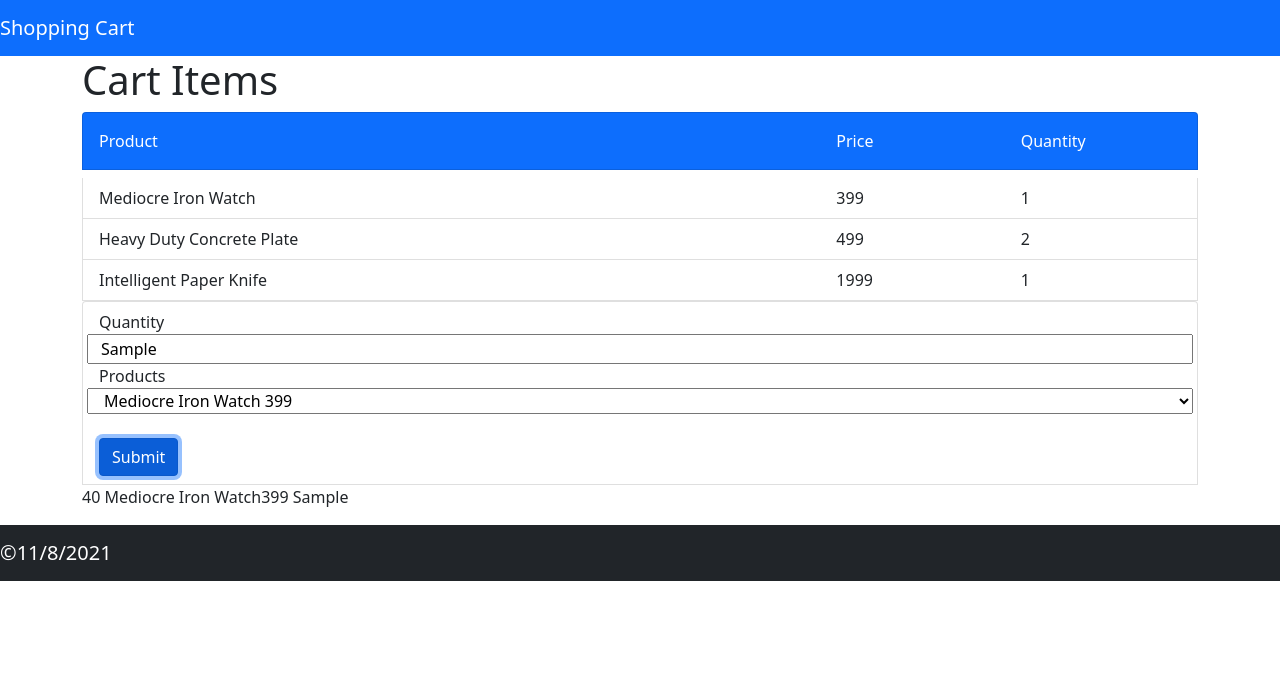
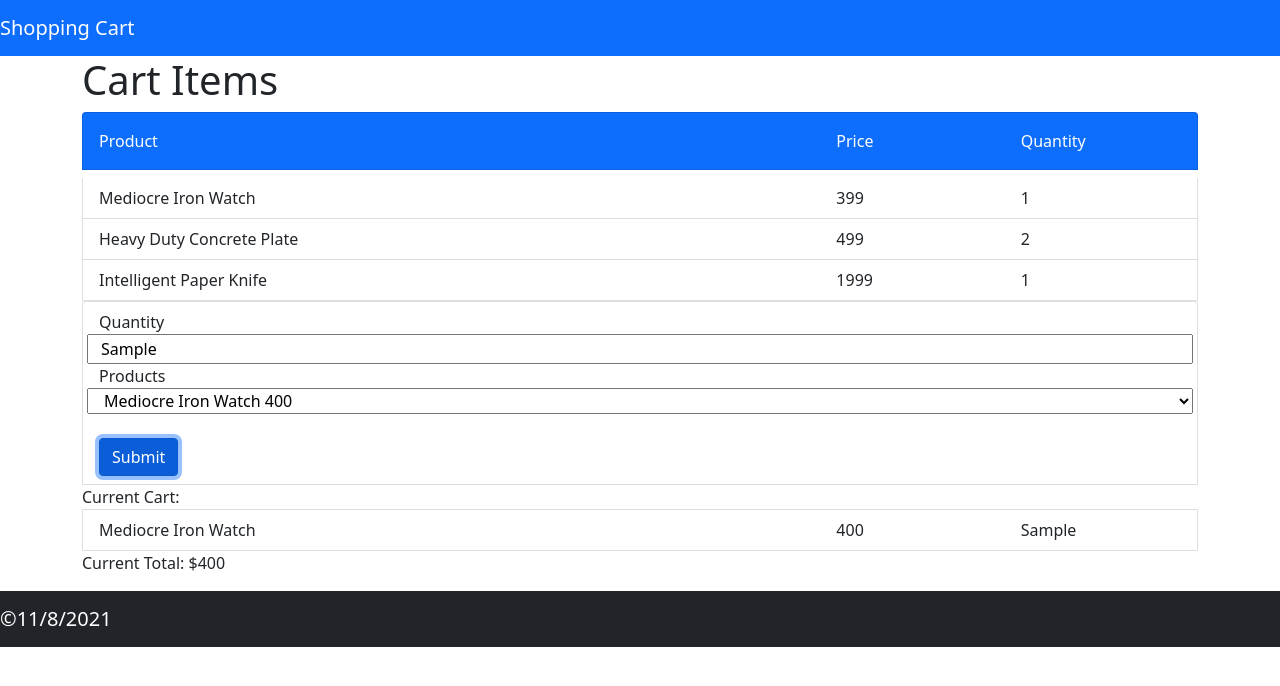
Before and after one commit to anilkumar769gmail/React, a React (Create React App) app: page / in a window 1280 px wide. Both pictures are taken after typing "Sample" into the empty fields and a click on the button "Submit". Shown: the top 686 px of the page. Built offline with nearby package versions, Linux system fonts and the light colour scheme.

Commit message:
updated shopping cart  commit 1

```diff
--- a/src/components/additem.jsx
+++ b/src/components/additem.jsx
@@ -1,8 +1,9 @@
 
 import React from 'react'
 
+
 const products =[
-    { id: 40, name: 'Mediocre Iron Watch', priceInCents: 399 },
+    { id: 40, name: 'Mediocre Iron Watch', priceInCents: 400 },
     { id: 41, name: 'Heavy Duty Concrete Plate', priceInCents: 499 },
     { id: 42, name: 'Intelligent Paper Knife', priceInCents: 1999 },
     { id: 43, name: 'Small Aluminum Keyboard', priceInCents: 2500 },
@@ -18,7 +19,10 @@ class AddItem extends React.Component{
 
     state ={ quantity:0,
              productValue:40,
-             myArrayList:[]
+             myArrayList:[],
+             productTotal:0,
+             total:0
+
             }
 
     updateQuantity=(e) =>{
@@ -36,62 +40,63 @@ class AddItem extends React.Component{
         const product = products.find(p =>{
             return(p.id === parseInt(this.state.productValue))
         })
-        console.log(product)
+
+       //const productTotal = {'total':this.state.total}
+
+        //this.setState({productTotal:product.priceInCents});
+
        const newProductList = {'quantity': this.state.quantity,
-                                'selectedProduct':product};
+                                'selectedProduct':product
+                              };
        this.setState({myArrayList:[...this.state.myArrayList, newProductList]});
+
+       //Total price
+       const total = this.state.myArrayList.reduce((acc, curr) =>{
+       return acc + curr.selectedProduct.priceInCents;
+       },newProductList.selectedProduct.priceInCents)
+
+       this.setState({productTotal:total});
 
     }
 
+
   render(){
-
-  console.log(this.state.productValue);
-
+        //console.log(this.state.productValue);
 
         return(
-
             <div className="list-group">
                 <div className="list-group-item">
                     <div className="row">
 
                         <div>Quantity</div>
                         <input onChange={this.updateQuantity}></input>
-
                         <div>Products</div>
-
                         <select onChange={this.updateProduct}>
-                       {products.map((prod)=>
-                        <option value={prod.id}>{prod.name} {prod.priceInCents}</option>
+                            {products.map((product)=>
+                            <option value={product.id}>{product.name} {product.priceInCents}</option>
                              )}
                         </select>
-                        {/* <Products products={products}/>  */}
                     </div>
                     <br/>
                     <button type="button" className="btn btn-primary" onClick={this.addToProductList}>Submit</button>
                 </div>
+
                 <div>
-                    {/*
-                    {
-                    product: {
-                        id: 40,
-                        name: 'Mediocre Iron Watch',
-                        priceInCents: 399
-                    },
-                    quantity: 1
-                    },
-
-                    =======
-                    40 Mediocre Iron Watch 399 1
-                     */}
+                    <div>Current Cart:</div>
                     {this.state.myArrayList.map(listitems =>
-                   <p>{listitems.selectedProduct.id} {listitems.selectedProduct.name}
-                   {listitems.selectedProduct.priceInCents} {listitems.quantity}</p>
-
+                        //{listitems.selectedProduct.id}
+                        <div className="list-group-item">
+                            <div className="row">
+                                <div className="col-md-8">{listitems.selectedProduct.name}</div>
+                                <div className="col-md-2">{listitems.selectedProduct.priceInCents}</div>
+                                <div className="col-md-2">{listitems.quantity}</div>
+                            </div>
+                        </div>
                     )}
                 </div>
-
+                {/* Total: {this.state.productTotal} */}
+                <p>Current Total: ${this.state.productTotal} </p>
             </div>
-
 
         );
   }
```
Lines whose indentation alone changed are shown as unchanged.
